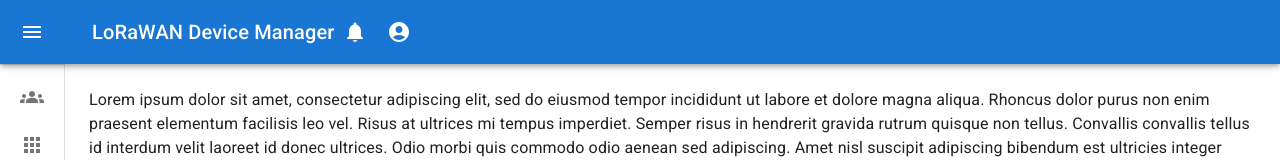
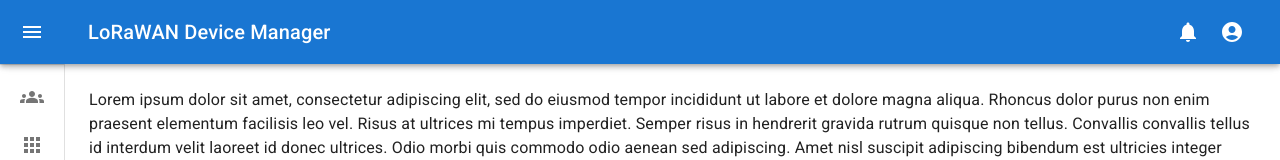
Before and after one commit to GuilhermeRoque/iot-app, a React (Create React App) app: page / in a window 1280 px wide. Shown: the top 160 px of the page. Built offline with nearby package versions, Linux system fonts and the light colour scheme; no server answers; sample sign-in values are in the browser's storage.

Commit message:
Update AppBar

```diff
--- a/src/components/AppBar/AppBar.js
+++ b/src/components/AppBar/AppBar.js
@@ -11,15 +11,16 @@ import Menu from "@mui/material/Menu";
 import { Badge } from '@mui/material';
 import NotificationsIcon from '@mui/icons-material/Notifications';
 
-const CustomAppBar = styled(MuiAppBar, { shouldForwardProp: (prop) => prop !== 'open'})
-  (({ theme, open,  drawerwidth}) => ({
+export const AppBar = styled(MuiAppBar, {
+    shouldForwardProp: (prop) => prop !== 'open',
+  })(({ theme, open, drawerwidth }) => ({
     zIndex: theme.zIndex.drawer + 1,
     transition: theme.transitions.create(['width', 'margin'], {
       easing: theme.transitions.easing.sharp,
       duration: theme.transitions.duration.leavingScreen,
     }),
     ...(open && {
-      marginLeft: 240,
+      marginLeft: drawerwidth,
       width: `calc(100% - ${drawerwidth}px)`,
       transition: theme.transitions.create(['width', 'margin'], {
         easing: theme.transitions.easing.sharp,
@@ -28,7 +29,10 @@ const CustomAppBar = styled(MuiAppBar, { shouldForwardProp: (prop) => prop !== '
     }),
   }));
 
-export default function DrawerAppBar({open, drawerWidth, handleDrawerOpen}) {
+
+
+
+export function DrawerAppBar({open,drawerwidth,toggleDrawer}){
     const [anchorEl, setAnchorEl] = React.useState(null);
 
     const handleMenu = (event) => {
@@ -40,21 +44,31 @@ export default function DrawerAppBar({open, drawerWidth, handleDrawerOpen}) {
     };
 
     return(
-        <CustomAppBar position="absolute" open={open} drawerwidth={drawerWidth}>
-            <Toolbar>
+        <AppBar position="absolute" open={open} drawerwidth={drawerwidth}>
+        <Toolbar
+          sx={{
+            pr: '24px', // keep right padding when drawer closed
+          }}
+        >
           <IconButton
+            edge="start"
             color="inherit"
             aria-label="open drawer"
-                    onClick={handleDrawerOpen}
-                    edge="start"
+            onClick={toggleDrawer}
             sx={{
-                    marginRight: 5,
+              marginRight: '36px',
               ...(open && { display: 'none' }),
             }}
           >
-                    <MenuIcon/>
+            <MenuIcon />
           </IconButton>
-                <Typography variant="h6" noWrap component="div">
+          <Typography
+            component="h1"
+            variant="h6"
+            color="inherit"
+            noWrap
+            sx={{ flexGrow: 1 }}
+          >
             LoRaWAN Device Manager
           </Typography>
           <IconButton color="inherit">
@@ -93,6 +107,6 @@ export default function DrawerAppBar({open, drawerWidth, handleDrawerOpen}) {
                 </Menu>
             </div>
         </Toolbar>
-      </CustomAppBar>
+      </AppBar>
     )
 }
--- a/src/components/Drawer/Drawer.js
+++ b/src/components/Drawer/Drawer.js
@@ -15,7 +15,7 @@ import ApiIcon from '@mui/icons-material/Api';
 import GroupsIcon from '@mui/icons-material/Groups';
 import DrawerItem from './DrawerItem';
 import { DrawerHeader } from './DrawerHeader';
-import AppBar from '../AppBar/AppBar';
+import { DrawerAppBar } from '../AppBar/AppBar';
 
 
 const drawerWidth = 240;
@@ -40,6 +40,7 @@ const closedMixin = (theme) => ({
     width: `calc(${theme.spacing(8)} + 1px)`,
   },
 });
+
 
 const Drawer = styled(MuiDrawer, { shouldForwardProp: (prop) => prop !== 'open' })(
   ({ theme, open }) => ({
@@ -73,8 +74,8 @@ export default function MiniDrawer() {
   return (
     <Box sx={{ display: 'flex' }}>
       <CssBaseline />
-      <AppBar open={open} handleDrawerOpen={handleDrawerOpen} drawerWidth={drawerWidth}/>
-      <Drawer variant="permanent" open={open}>
+        <DrawerAppBar open={open} drawerwidth={drawerWidth} toggleDrawer={handleDrawerOpen} ></DrawerAppBar>
+        <Drawer variant="permanent" open={open}>
         <DrawerHeader>
           <IconButton onClick={handleDrawerClose}>
             {theme.direction === 'rtl' ? <ChevronRightIcon /> : <ChevronLeftIcon />}
```
Lines whose indentation alone changed are shown as unchanged.
